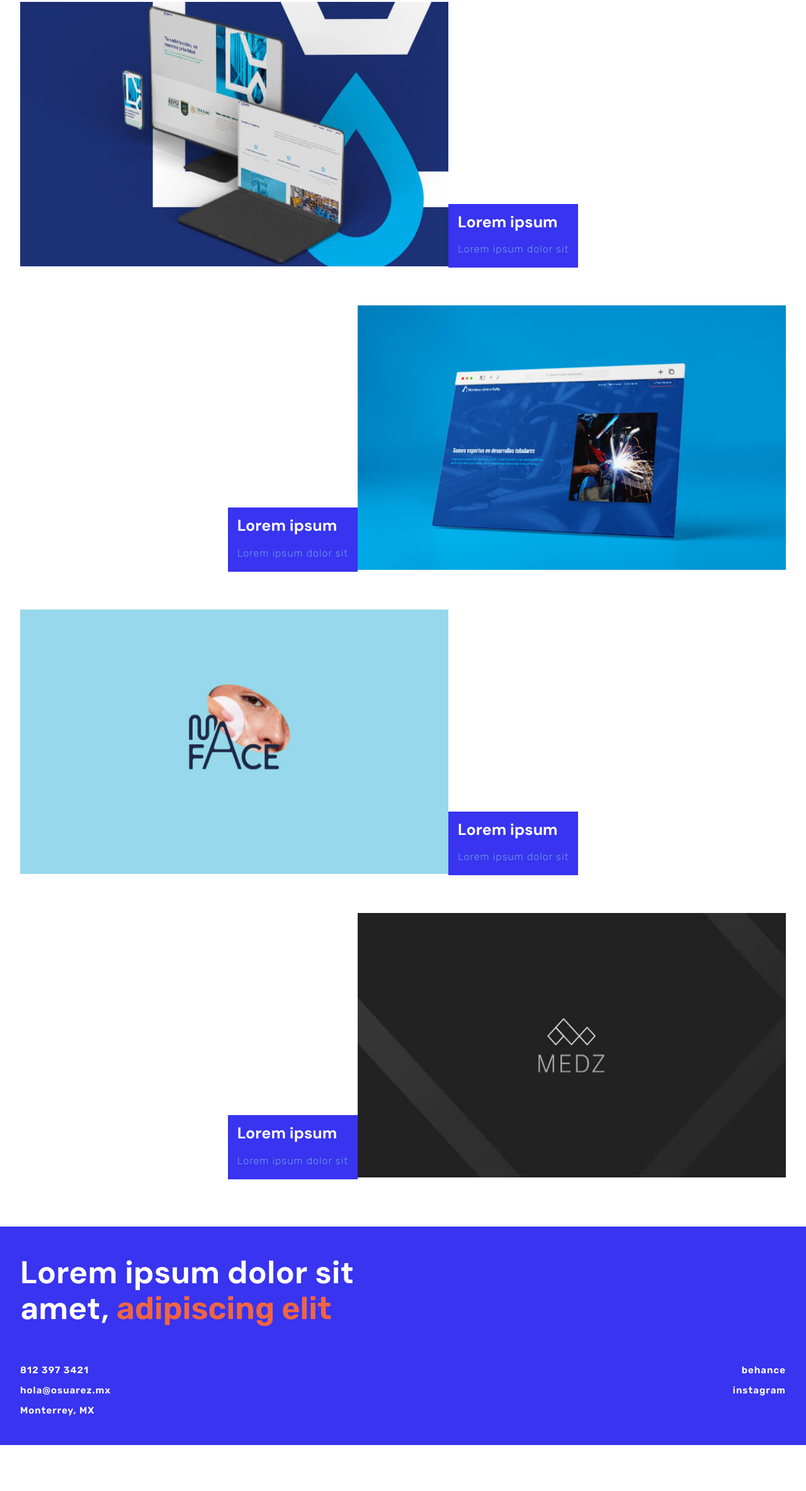
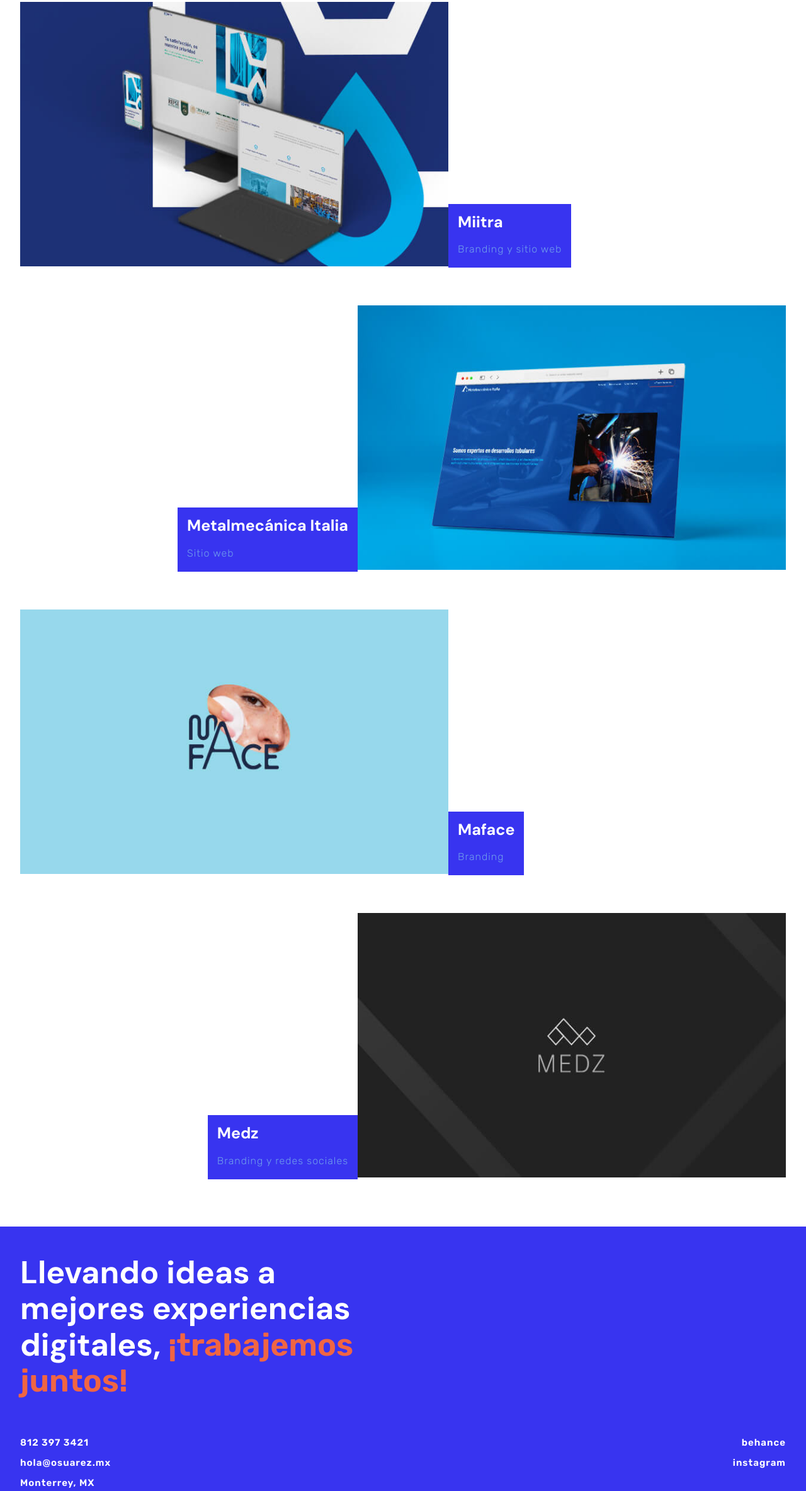
Before and after one commit to osuarezmx/portafolio-orlando-suarez-sass, a website: page pages/proyectos.html in a window 1280 px wide. Shown: the part 270-2638 px from the top of the page at 63% size. Before the commit the page ends 2565 px from the top, so only its background shows below. Drawn offline with Linux system fonts and the light colour scheme; a web font is replaced by a local one.

Commit message:
Textos reales

```diff
--- a/pages/proyectos.html
+++ b/pages/proyectos.html
@@ -43,8 +43,8 @@
                 <section class="proyectos">
                     <div class="contenedor">
                         <div class="proyectos__titulo">
-                            <h1 class="heading heading--azul">Lorem ipsum dolor sit amet</h1>
-                            <p class="texto">Lorem, ipsum dolor sit amet consectetur adipisicing elit. Assumenda architecto officiis inventore, iusto, perferendis nisi ex et corporis dolore maiores rem, voluptate aspernatur sequi temporibus.</p>
+                            <h1 class="heading heading--azul">Proyectos</h1>
+                            <p class="texto">Estos son algunos de los proyectos que he realizado. Mi portafolio esta compuesto en su mayoría por sitios web y branding, principalmente creando para el mundo digital.</p>
                         </div>
                     </div>
                 </section>
@@ -56,8 +56,8 @@
                         </a>
                         <a href="#">
                             <div class="galeria__contenido">
-                                <h2 class="heading galeria__titulo">Lorem ipsum</h2>
-                                <p class="texto galeria__categoria">Lorem ipsum dolor sit</p>
+                                <h2 class="heading galeria__titulo">Miitra</h2>
+                                <h3 class="texto galeria__categoria">Branding y sitio web</h3>
                             </div>
                         </a>
                     </div>
@@ -67,8 +67,8 @@
                         </a>
                         <a href="#">
                             <div class="galeria__contenido">
-                                <h2 class="heading galeria__titulo">Lorem ipsum</h2>
-                                <p class="texto galeria__categoria">Lorem ipsum dolor sit</p>
+                                <h2 class="heading galeria__titulo">Metalmecánica Italia</h2>
+                                <h3 class="texto galeria__categoria">Sitio web</h3>
                             </div>
                         </a>
                     </div>
@@ -78,8 +78,8 @@
                         </a>
                         <a href="#">
                             <div class="galeria__contenido">
-                                <h2 class="heading galeria__titulo">Lorem ipsum</h2>
-                                <p class="texto galeria__categoria">Lorem ipsum dolor sit</p>
+                                <h2 class="heading galeria__titulo">Maface</h2>
+                                <h3 class="texto galeria__categoria">Branding</h3>
                             </div>
                         </a>
                     </div>
@@ -89,8 +89,8 @@
                         </a>
                         <a href="#">
                             <div class="galeria__contenido">
-                                <h2 class="heading galeria__titulo">Lorem ipsum</h2>
-                                <p class="texto galeria__categoria">Lorem ipsum dolor sit</p>
+                                <h2 class="heading galeria__titulo">Medz</h2>
+                                <h3 class="texto galeria__categoria">Branding y redes sociales</h3>
                             </div>
                         </a>
                     </div>
@@ -100,7 +100,7 @@
             <footer class="footer">
                 <div class="contenedor">
                     <div class="footer__cta">
-                        <h2 class="heading footer__texto">Lorem ipsum dolor sit amet, <a href="#" class="enlace footer__texto--claro">adipiscing elit</a></h2>
+                        <h2 class="heading footer__texto">Llevando ideas a mejores experiencias digitales, <a href="./contacto.html" class="enlace footer__texto--claro">¡trabajemos juntos!</a></h2>
                     </div>
                     <div class="footer__columnas">
                         <div class="footer__contacto">
```
Also changed, not shown: index.html (+7 -7 lines), pages/contacto.html (+2 -2 lines).
